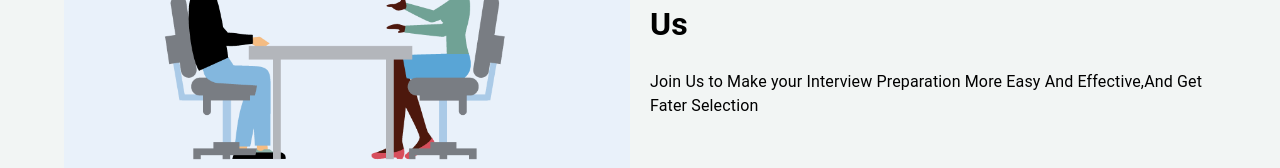
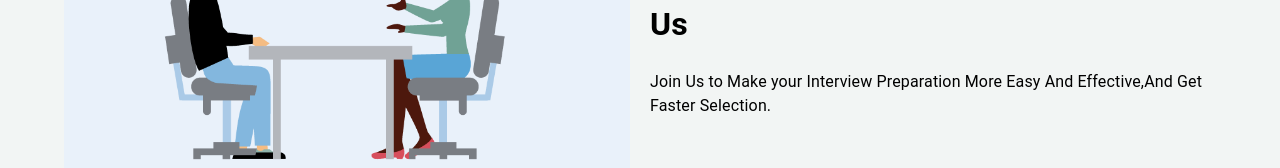
Before and after one commit to krisha-humbal/app-postman, a React (Create React App) app: page / in a window 1280 px wide. Shown: the part 872-1040 px from the top of the page. Built offline with nearby package versions, Linux system fonts and the light colour scheme; a web font is replaced by a local one.

Commit message:
Update Home.jsx

```diff
--- a/src/Pages/Home.jsx
+++ b/src/Pages/Home.jsx
@@ -161,7 +161,7 @@ function Home() {
             <Box sx={{width:{xs:'90%',sm:'30%',md:'50%'}}}>
               <Typography>
                 <h1 style={{fontSize:{xs:'10px',sm:'21px',md:'30px'}}}>Create Your Great <span style={{color:'#E72E3F'}}>Learning Map</span> With Us</h1>
-                <p>Join Us to Make your Interview Preparation More Easy And Effective,And Get Fater Selection</p>
+                <p>Join Us to Make your Interview Preparation More Easy And Effective,And Get Faster Selection.</p>
               </Typography>
             </Box>
           </Container>
```
